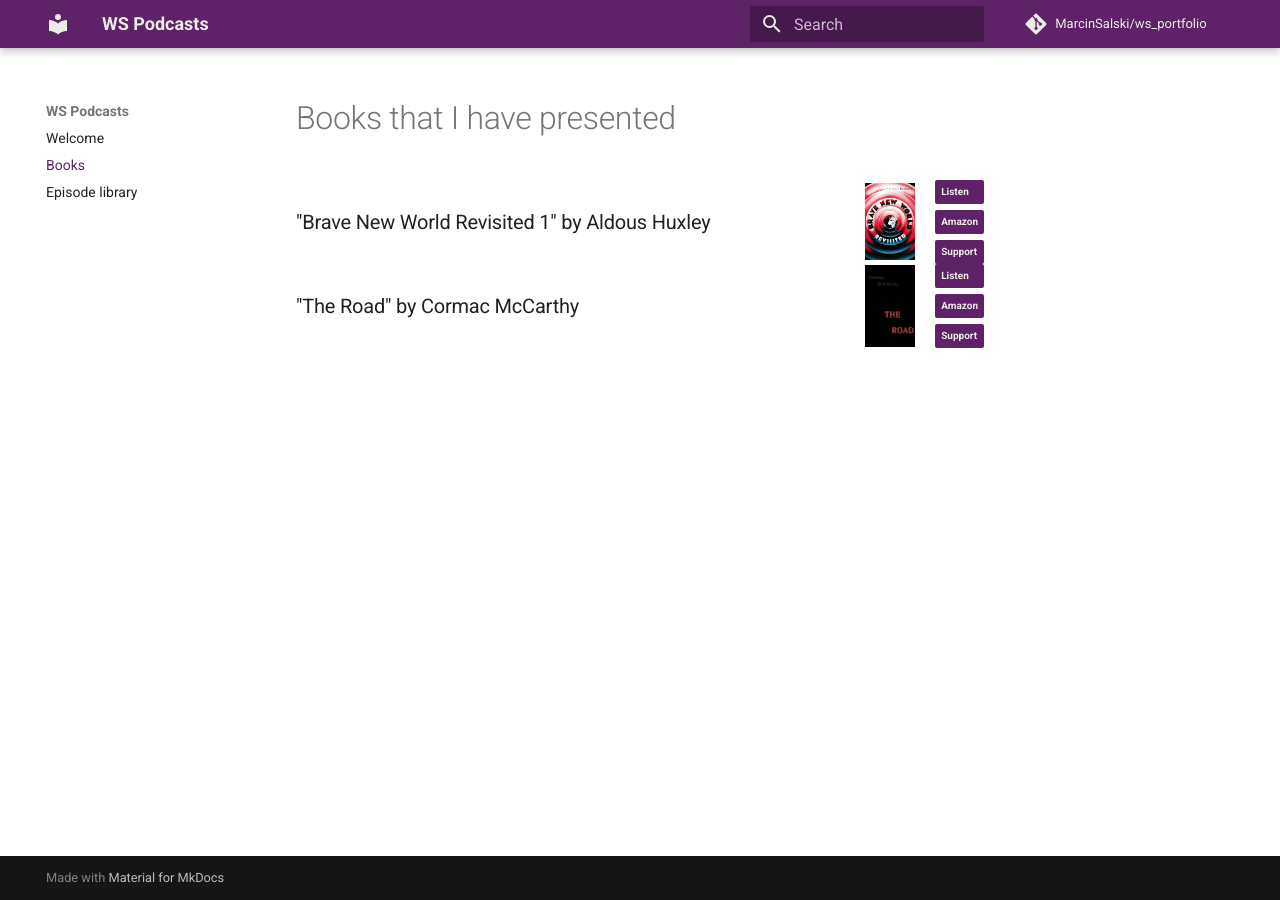
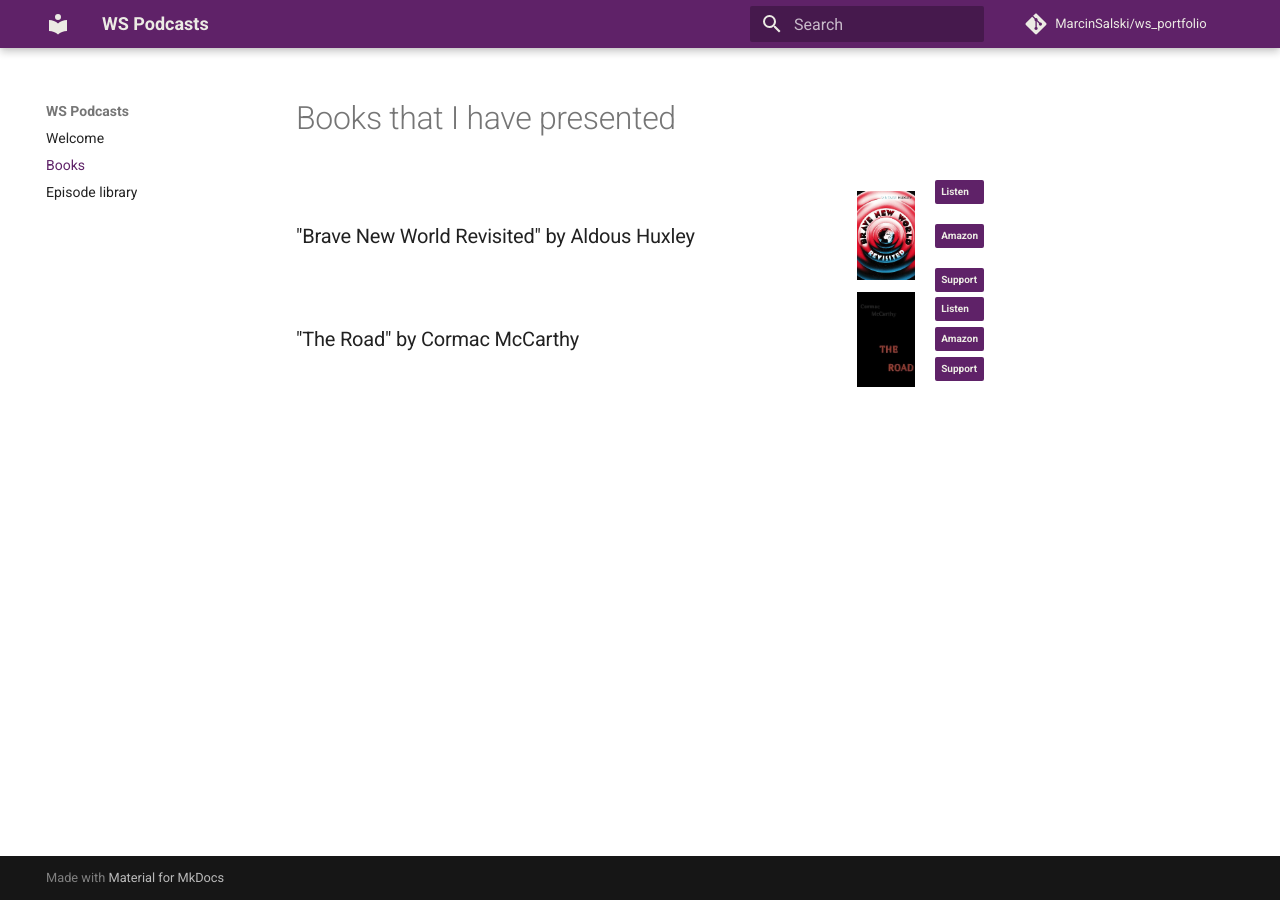
Before and after one commit to MarcinSalski/ws_portfolio, an MkDocs documentation site: the page built from docs/Books/index.md, in a window 1280 px wide. Built offline with MkDocs 1.6.1 and Material for MkDocs 9.7.7, drawn with Linux system fonts in a browser that asks for light colours; comment, search, counter and statistics services are not loaded.

Commit message:
gap test

```diff
--- a/docs/Books/index.md
+++ b/docs/Books/index.md
@@ -4,16 +4,16 @@
 
   <!-- Lewa kolumna: tytuł -->
   <div style="flex: 1;">
-    <h3 style="margin: 0;">"Brave New World Revisited 1" by Aldous Huxley</h3>
+    <h3 style="margin: 0;">"Brave New World Revisited" by Aldous Huxley</h3>
   </div>
 
   <!-- Środkowa kolumna: okładka -->
   <div style="flex: 0 0 auto; display: flex; align-items: center;">
-    <img src="BraveNewWorldRevisited.jpg" alt="" style="width: 50px; height: auto;">
+    <img src="BraveNewWorldRevisited.jpg" alt="" style="width: 58px; height: auto;">
   </div>
 
   <!-- Prawa kolumna: linki -->
-  <div style="flex: 0 0 auto; display: flex; flex-direction: column; gap: 6px;">
+  <div style="flex: 0 0 auto; display: flex; flex-direction: column; gap: 20px;">
 
     <a href="https://www.youtube.com/watch?v=iyqHwpR7As8"
        target="_blank"
@@ -50,7 +50,7 @@
 
   <!-- Środkowa kolumna: okładka -->
   <div style="flex: 0 0 auto; display: flex; align-items: center;">
-    <img src="TheRoad.jpg" alt="" style="width: 50px; height: auto;">
+    <img src="TheRoad.jpg" alt="" style="width: 58px; height: auto;">
   </div>
 
   <!-- Prawa kolumna: linki -->
```
